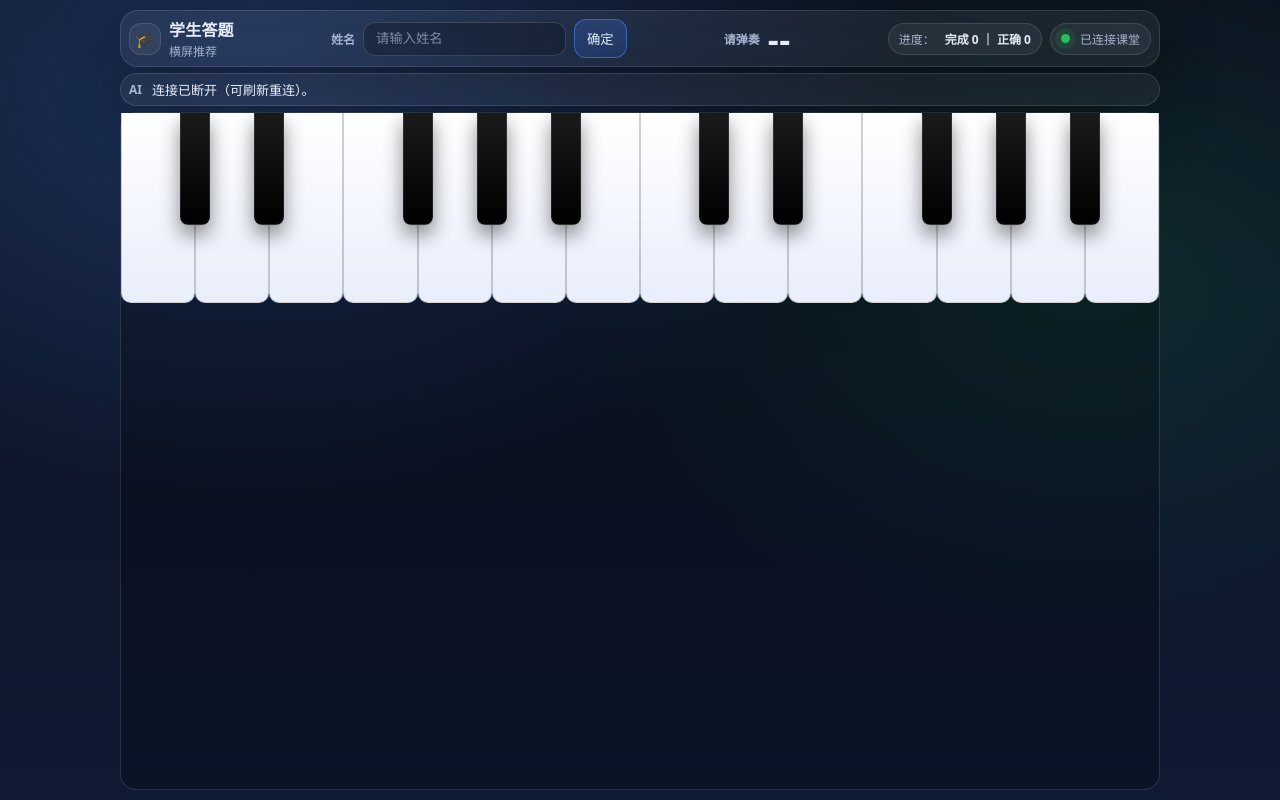
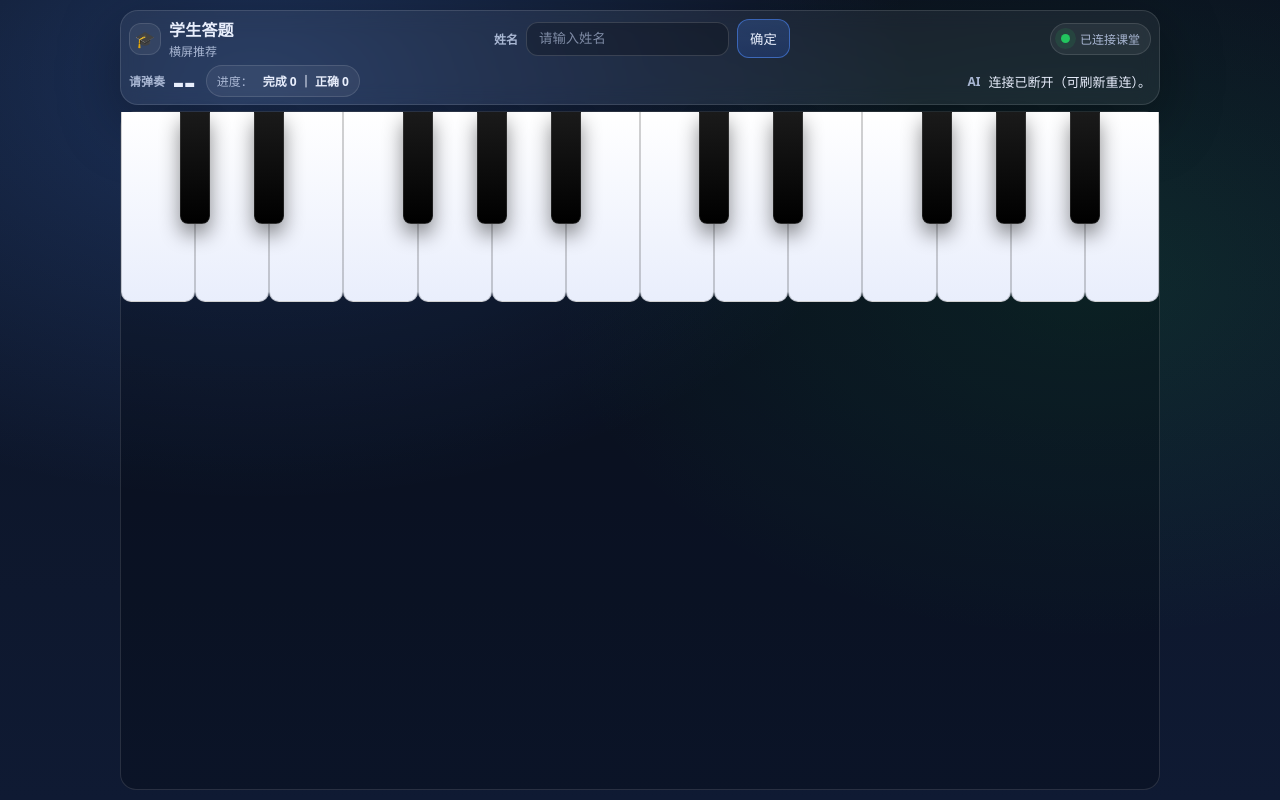
Before and after one commit to Oscarmq0703/chord-game, a website: page public/student.html in a window 1280 px wide. Drawn offline with Linux system fonts and the light colour scheme.

Commit message:
ui: student topbar two-row layout

```diff
--- a/public/student.html
+++ b/public/student.html
@@ -11,9 +11,11 @@
   <div class="studentShell">
     <div class="studentContainer studentNoScroll">
 
-      <!-- ✅ 横屏极简一行顶栏（竖屏会自动换行） -->
-      <div class="card topLine">
-        <div class="tlLeft">
+      <!-- ✅ 顶栏两行 -->
+      <div class="card topBlock">
+        <!-- 第一行：学生答题 + 姓名 + 已连接课堂 -->
+        <div class="topRow1">
+          <div class="r1Left">
             <div class="logoSm">🎓</div>
             <div class="tlTitle">
               <div class="t1">学生答题</div>
@@ -21,30 +23,37 @@
             </div>
           </div>
 
-        <div class="tlName">
+          <div class="r1Mid">
             <span class="muted">姓名</span>
             <input id="nameInput" class="input inputSm" placeholder="请输入姓名" />
             <button id="nameBtn" class="btn primary btnSm" type="button">确定</button>
           </div>
 
-        <div class="tlQuestion">
+          <div class="r1Right">
+            <div class="badge badgeSm"><span class="dot"></span> 已连接课堂</div>
+          </div>
+        </div>
+
+        <!-- 第二行：题目 + 进度 + AI反馈 -->
+        <div class="topRow2">
+          <div class="r2Left">
             <span class="muted">请弹奏</span>
             <span id="questionText" class="qNote">--</span>
           </div>
 
-        <div class="tlRight">
+          <div class="r2Mid">
             <div class="badge badgeSm">进度：<b id="progressText" style="color:var(--text)">完成 0 ｜ 正确 0</b></div>
-          <div class="badge badgeSm"><span class="dot"></span> 已连接课堂</div>
-        </div>
           </div>
 
-      <!-- AI：横屏一行省略，竖屏换行 -->
-      <div class="card aiLine">
-        <div class="muted" style="font-weight:800;">AI</div>
-        <div id="aiHint" class="aiText">请输入姓名后开始作答。</div>
-        <!-- student.js 更新用 -->
+          <div class="r2Right">
+            <span class="muted">AI</span>
+            <span id="aiHint" class="aiText2">请输入姓名后开始作答。</span>
+          </div>
+
+          <!-- 给 student.js 更新用（隐藏） -->
           <span id="correctNum" style="display:none">0</span>
           <span id="totalNum" style="display:none">0</span>
+        </div>
       </div>
 
       <!-- 键盘占满剩余高度 -->
--- a/public/styles.css
+++ b/public/styles.css
@@ -662,3 +662,68 @@ a{ color: inherit; text-decoration:none; }
   .piano-black-layer{ height: 105px; }
   .black-key{ height: 105px; width: 28px; }
 }
+
+/* ===== Student: 2-row top block ===== */
+.topBlock{
+  padding: 8px 10px !important;
+  display:flex;
+  flex-direction:column;
+  gap: 6px;
+}
+
+.topRow1, .topRow2{
+  display:flex;
+  align-items:center;
+  gap: 10px;
+  flex-wrap:wrap;
+}
+
+.topRow1{ justify-content:space-between; }
+.r1Left{ display:flex; align-items:center; gap:8px; }
+.r1Mid{ display:flex; align-items:center; gap:8px; flex: 1 1 auto; justify-content:center; }
+.r1Right{ display:flex; align-items:center; justify-content:flex-end; }
+
+.topRow2{ justify-content:space-between; }
+.r2Left{ display:flex; align-items:center; gap:8px; }
+.r2Mid{ display:flex; align-items:center; gap:8px; }
+.r2Right{
+  display:flex;
+  align-items:center;
+  gap:8px;
+  flex: 1 1 auto;
+  justify-content:flex-end;
+  min-width: 260px;
+}
+
+/* AI 文本：默认一行省略，横屏也不会撑高 */
+.aiText2{
+  color: var(--text);
+  font-size: 13px;
+  white-space: nowrap;
+  overflow: hidden;
+  text-overflow: ellipsis;
+  max-width: 520px;
+}
+
+/* 横屏更紧凑 */
+@media (orientation: landscape){
+  .topBlock{ padding: 6px 8px !important; gap: 4px; }
+  .inputSm{ height: 34px; min-width: 170px; }
+  .qNote{ font-size: 34px; }
+  .aiText2{ max-width: 640px; }
+}
+
+/* 竖屏：AI 可以换行显示完整 */
+@media (orientation: portrait){
+  .r1Mid{ justify-content:flex-start; }
+  .r2Right{
+    width:100%;
+    justify-content:flex-start;
+  }
+  .aiText2{
+    white-space: normal;
+    overflow: visible;
+    text-overflow: clip;
+    max-width: none;
+  }
+}
```
Lines whose indentation alone changed are shown as unchanged.
